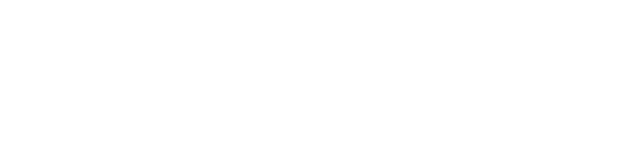
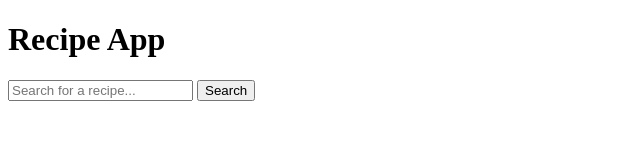
Before and after one commit to raisa-farzana/DOM-project-11, a plain HTML site: page index.html in a window 1280 px wide. Shown: the whole page, without its empty margins (0-640 px from the left). Drawn offline with Linux system fonts and the light colour scheme.

Commit message:
update html

```diff
--- a/index.html
+++ b/index.html
@@ -3,9 +3,29 @@
 <head>
     <meta charset="UTF-8">
     <meta name="viewport" content="width=device-width, initial-scale=1.0">
-    <title>Document</title>
+    <title>Recipe App</title>
+    <link rel="stylesheet" href="css/style.css">
 </head>
 <body>
+    <div class="container">
+        <h1>Recipe App</h1>
 
+        <input type="text" id="searchInput" placeholder="Search for a recipe...">
+
+
+        <button> Search </button>
+
+        <div id="recipeResultDiv">
+
+        </div>
+    </div>
+
+
+
+
+
+
+
+    <script src="js/script.js"></script>
 </body>
 </html>
```
